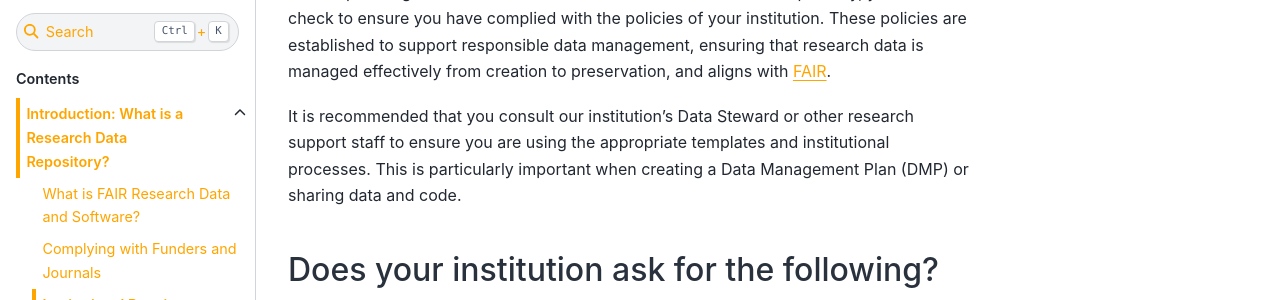
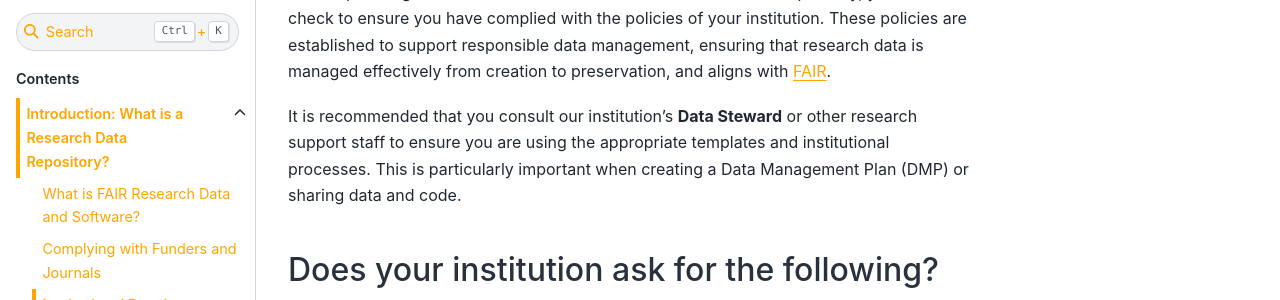
Before and after one commit to TUDelft-books/FAIR4TU_Submission_Help, a Jupyter Book: the page built from book/introduction/institutional_requirements.md, in a window 1280 px wide and 1013 px high. Shown: the part 156-456 px from the top of the window. Built offline with Jupyter Book 1.0.4 settings and Sphinx 7.4.7 and the Sphinx Book theme 1.1.4, drawn with Linux system fonts in a browser that asks for light colours; pages that are not in the unit, such as notebooks, are missing from menus; comment, search, counter and statistics services are not loaded.

```diff
--- a/book/introduction/institutional_requirements.md
+++ b/book/introduction/institutional_requirements.md
@@ -2,7 +2,7 @@
 
 When uploading datasets and software to the 4TU.ResearchData repository, you should check to ensure you have complied with the policies of your institution. These policies  are established to support responsible data management, ensuring that research data is managed effectively from creation to preservation, and aligns with [FAIR](introduction/fair_data_and_software).
 
-It is recommended that you consult our institution’s Data Steward or other research support staff to ensure you are using the appropriate templates and institutional processes. This is particularly important when creating a Data Management Plan (DMP) or sharing data and code.
+It is recommended that you consult our institution’s **Data Steward** or other research support staff to ensure you are using the appropriate templates and institutional processes. This is particularly important when creating a Data Management Plan (DMP) or sharing data and code.
 
 ## Does your institution ask for the following?
 
```
